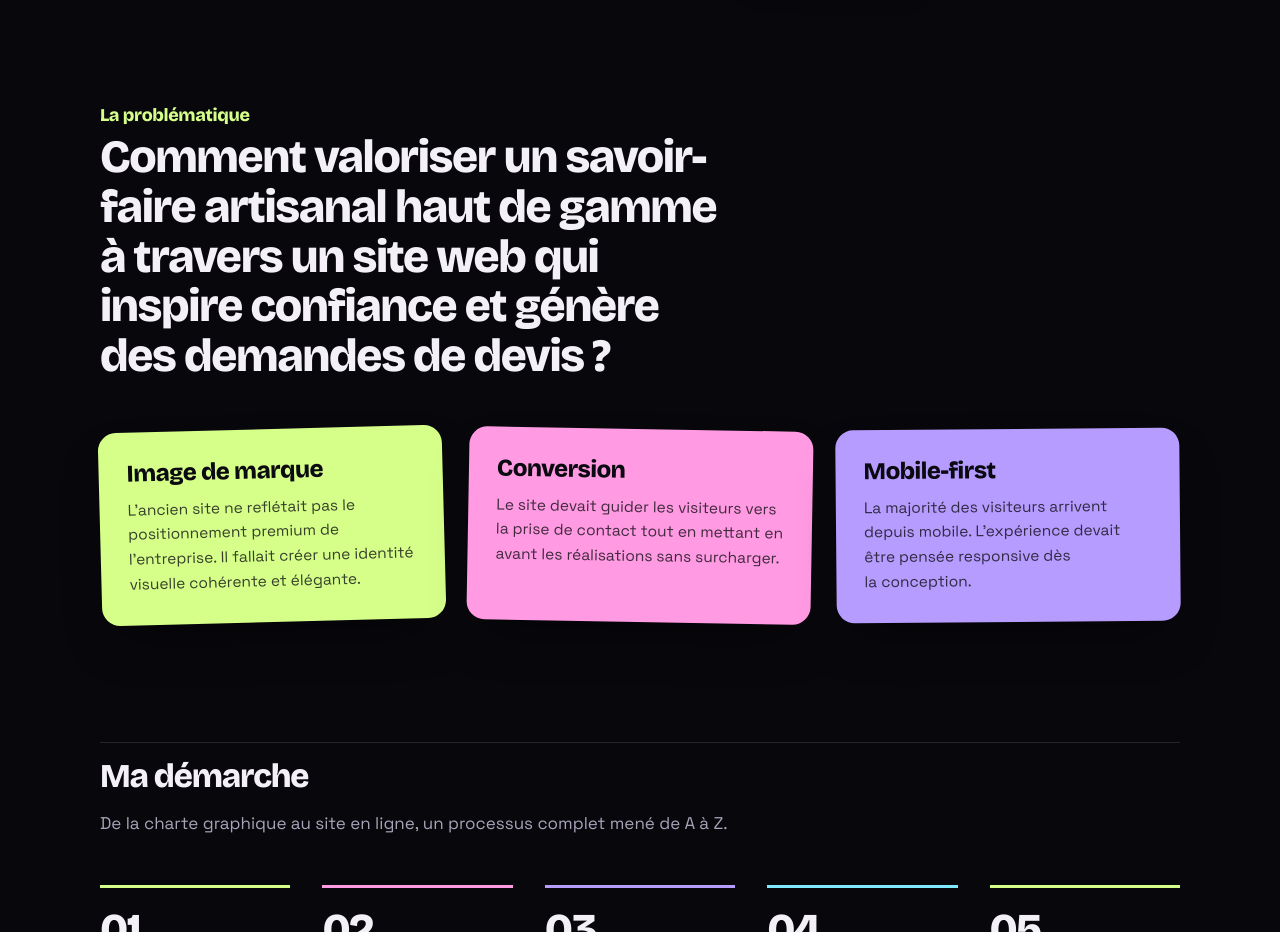
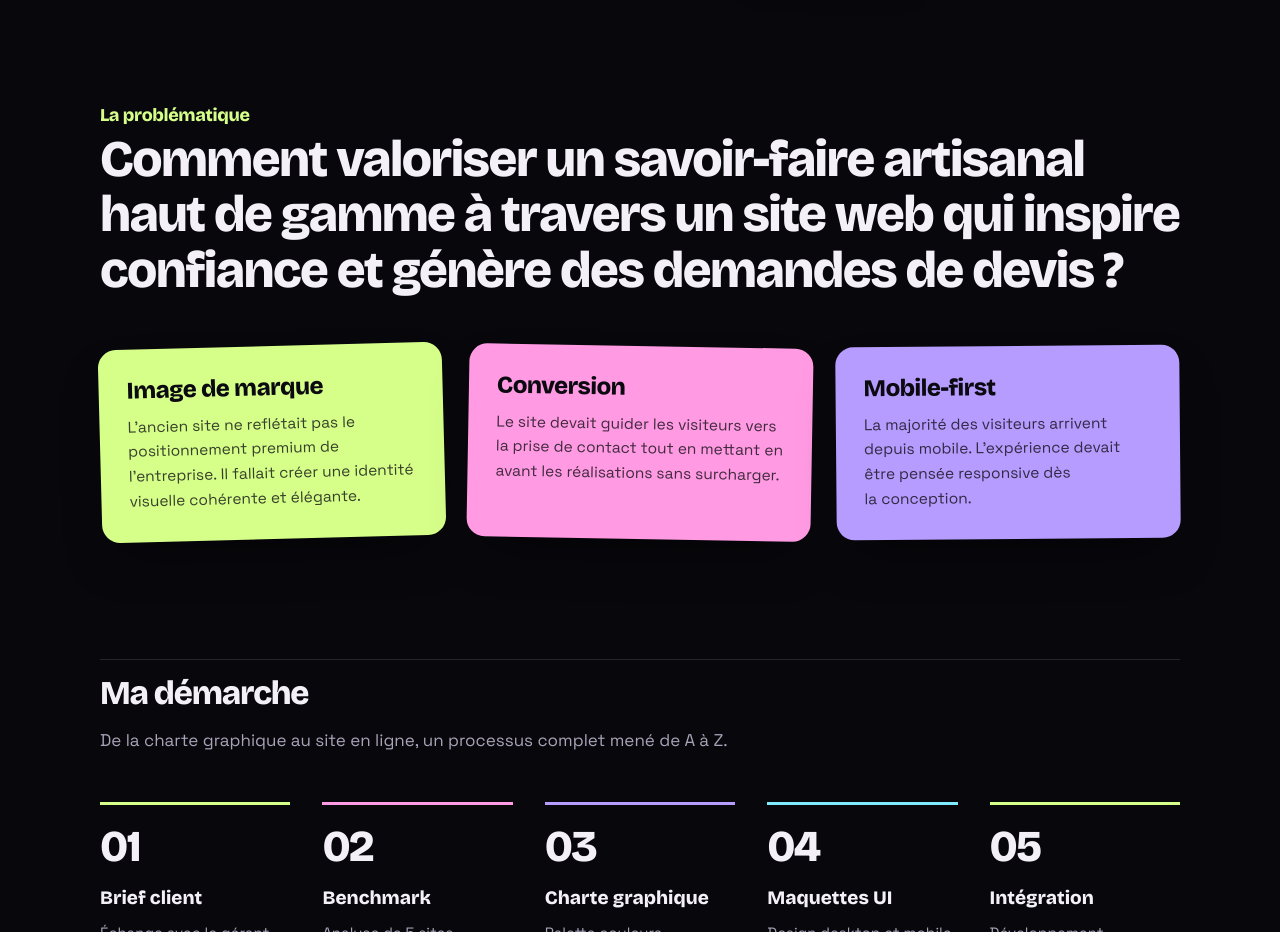
Before and after one commit to amandineascensio/Portfolio, a website: page projet-masm.html in a window 1280 px wide. Shown: the part 1200-2132 px from the top of the page. Drawn offline with nearby package versions, Linux system fonts and the light colour scheme.

Commit message:
Pages projet : la problématique occupe toute la largeur
Co-Authored-By: Claude Opus 5.5 <noreply@anthropic.com>

```diff
--- a/y2k-case.css
+++ b/y2k-case.css
@@ -385,3 +385,6 @@ body.a11y-lightmode .case .projet-stats__col .projet-stats__number { color: var(
   .case .projet-contexte__col, .case .projet-contexte__col--left { padding: 0 !important; background: none !important; border: 0 !important; }
   .case .projet-problematique__item { transform: none; }
 }
+/* La problématique occupe toute la largeur du contenu */
+.case .projet-problematique__card, .case .projet-problematique__heading { max-width: none !important; width: 100% !important; }
+.case .projet-problematique__heading { text-wrap: wrap !important; font-size: clamp(32px, 4vw, 60px) !important; }
```
